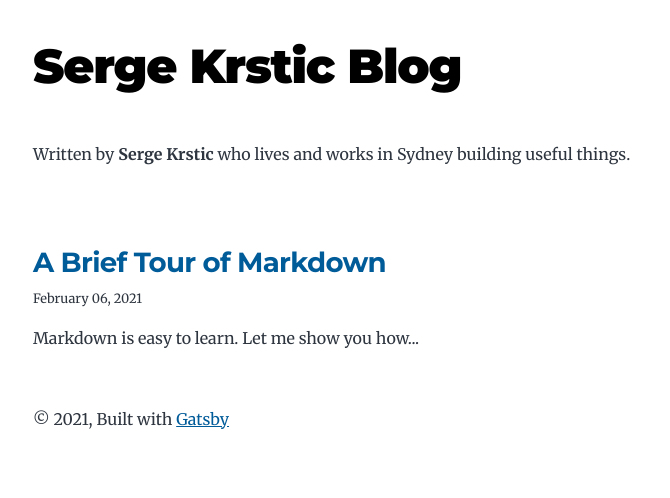
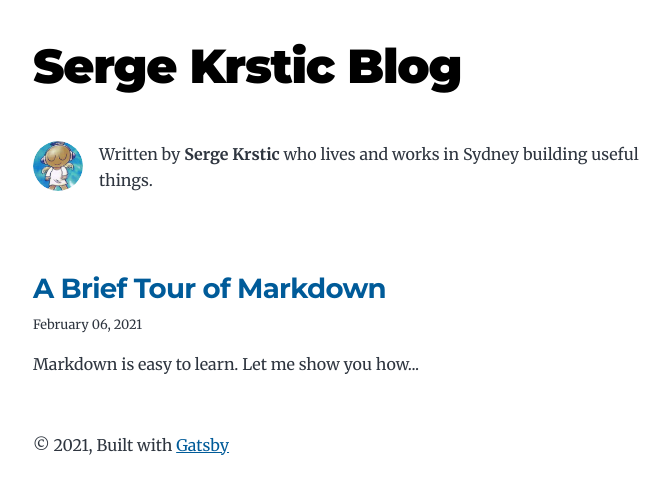
Before and after one commit to SergeKrstic/personal-blog, a Gatsby site: page / in a window 1280 px wide. Shown: the whole page, without its empty margins (291-961 px from the left). Built offline with nearby package versions, Linux system fonts and the light colour scheme; Gatsby itself is replaced by a stand-in of ours.

Commit message:
Restore profile pic

```diff
--- a/src/components/bio.tsx
+++ b/src/components/bio.tsx
@@ -37,11 +37,11 @@ const Bio = () => {
   const author = data.site.siteMetadata?.author
   const social = data.site.siteMetadata?.social
 
-  // const avatar = data?.avatar?.childImageSharp?.fixed
+  const avatar = data?.avatar?.childImageSharp?.fixed
 
   return (
     <div className="bio">
-      {/* {avatar && (
+      {avatar && (
         <Image
           fixed={avatar}
           alt={author?.name || ``}
@@ -50,7 +50,7 @@ const Bio = () => {
             borderRadius: `50%`,
           }}
         />
-      )} */}
+      )}
       {author?.name && (
         <p>
           Written by <strong>{author.name}</strong> {author?.summary || null}
```
